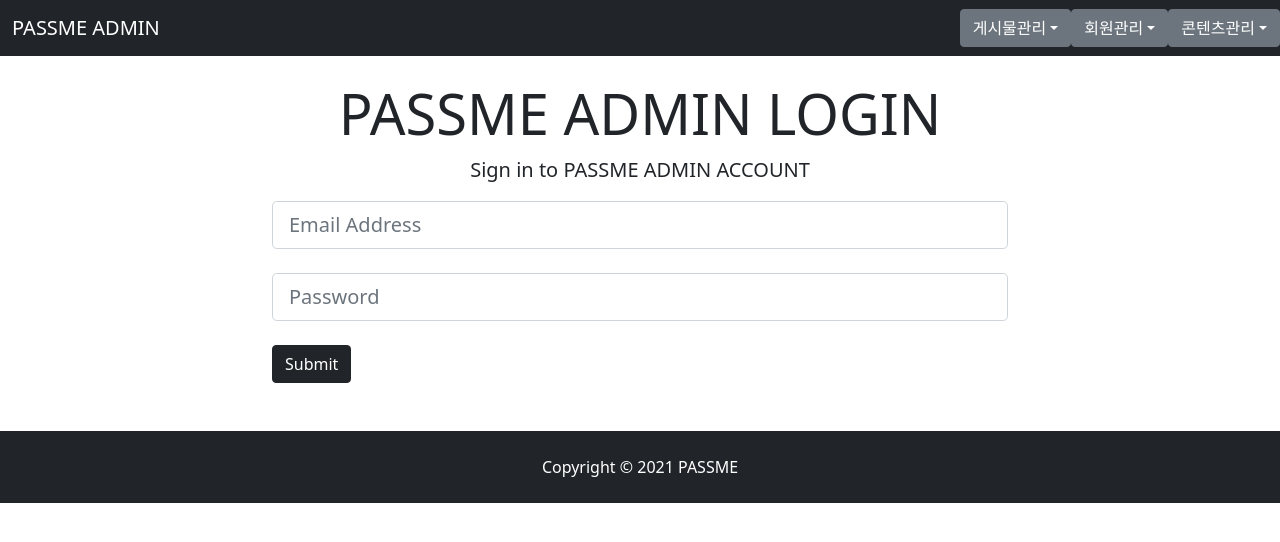
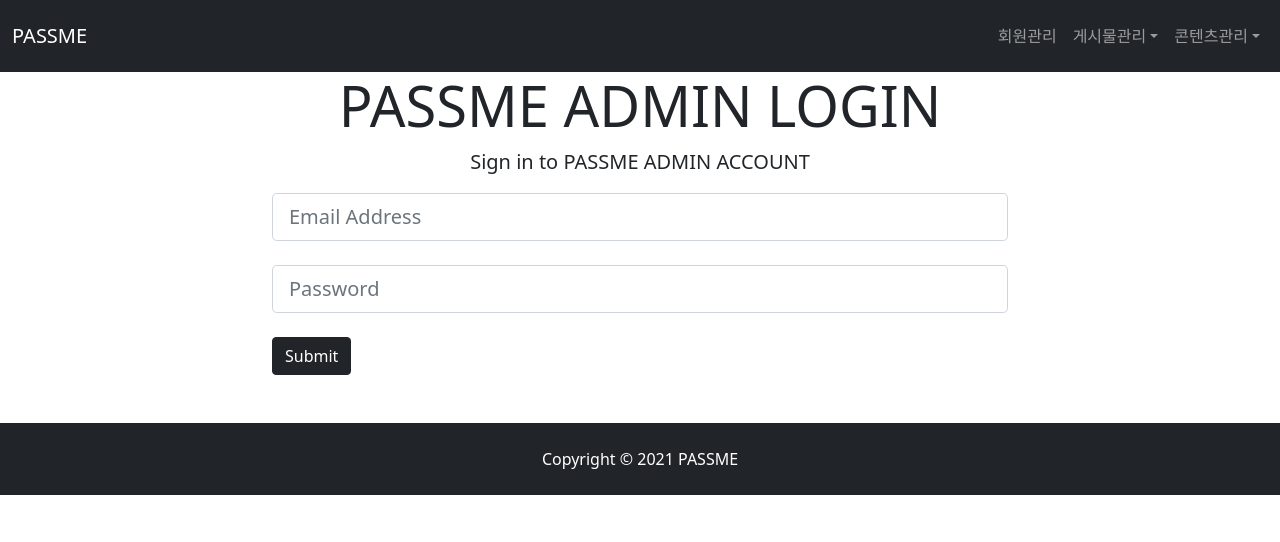
Before and after one commit to Jidaewook/passme_admin, a React (Create React App) app: page / in a window 1280 px wide. Shown: the top 542 px of the page. Built offline with nearby package versions, Linux system fonts and the light colour scheme.

Commit message:
Update Navbar/Title

```diff
--- a/src/components/Navibar.js
+++ b/src/components/Navibar.js
@@ -1,57 +1,60 @@
 import React from 'react';
+import { Collapse, Container, DropdownItem, DropdownMenu, DropdownToggle, Nav, Navbar, NavbarBrand, NavbarText, NavbarToggler, NavItem, NavLink, UncontrolledDropdown } from 'reactstrap';
 
 const Navibar = () => {
     return (
-        <nav
-            className='navbar navbar-expand-sm navbar-dark bg-dark mb-4'
-        >
-            <div
-                className='container'
-            >
-                <a
-                    className='navbar-brand'
-                >
-                    PASSME ADMIN
-                </a>
-                <button
-                    className='navbar-toggler'
-                    type='button'
-                    data-toggle='collapse'
-                    data-target="#mobile-nav"
-                >
-                    <span className='navbar-toggler-icon' />
-                </button>
-            </div>
-
-            <div className='dropdown'>
-                <button className='btn btn-secondary dropdown-toggle' type='button' id='dropdownMenu2' data-bs-toggle='dropdown' aria-expanded='false' >
-                    게시물관리
-                </button>
-                <ul className='dropdown-menu' aria-labelledby='dropdownMenu2'>
-                    <li><button className='dropdown-item' type='button'>공지사항</button></li>
-                    <li><button className='dropdown-item' type='button'>게시판</button></li>
-                </ul>
-            </div>
-            <div className="dropdown">
-                <button className="btn btn-secondary dropdown-toggle" type="button" id="dropdownMenu2" data-bs-toggle="dropdown" aria-expanded="false">
-                    회원관리
-                </button>
-                <ul className="dropdown-menu" aria-labelledby="dropdownMenu2">
-                    <li><button className="dropdown-item" type="button">회원정보</button></li>
-                </ul>
-            </div>
-            <div className="dropdown">
-                <button className="btn btn-secondary dropdown-toggle" type="button" id="dropdownMenu2" data-bs-toggle="dropdown" aria-expanded="false">
-                    콘텐츠관리
-                </button>
-                <ul className="dropdown-menu" aria-labelledby="dropdownMenu2">
-                    <li><button className="dropdown-item" type="button">NCS</button></li>
-                    <li><button className="dropdown-item" type="button">PSAT</button></li>
-                    <li><button className="dropdown-item" type="button">학습지</button></li>
-
-                </ul>
-            </div>
-        </nav>
+        <Navbar color='dark' dark expand='lg'>
+            <NavbarBrand className='me-auto' href='/'>PASSME</NavbarBrand>
+            <NavbarText>
+            <NavbarToggler
+                className="me-2"
+                onClick={function noRefCheck(){}}
+            />
+            <Collapse navbar>
+                <Nav className='me-auto' navbar>
+                    <NavItem>
+                        <NavLink href='/users'>
+                            회원관리
+                        </NavLink>
+                    </NavItem>
+                    <UncontrolledDropdown inNavbar nav>
+                        <DropdownToggle caret nav>
+                            게시물관리
+                        </DropdownToggle>
+                        <DropdownMenu right>
+                            <DropdownItem href='/bbs/notice'>
+                                공지사항
+                            </DropdownItem>
+                            <DropdownItem>
+                                자유게시판
+                            </DropdownItem>
+                            <DropdownItem>
+                                질문게시판
+                            </DropdownItem>
+                            <DropdownItem>
+                                합격수기
+                            </DropdownItem>
+                        </DropdownMenu>
+                    </UncontrolledDropdown>
+                    <UncontrolledDropdown
+                        inNavbar nav
+                    >
+                        <DropdownToggle caret nav>
+                            콘텐츠관리
+                        </DropdownToggle>
+                        <DropdownMenu right>
+                            <DropdownItem href='/contents/ncs'>
+                                NCS
+                            </DropdownItem>
+                            <DropdownItem href='/contents/psat'>
+                                PSAT
+                            </DropdownItem>
+                        </DropdownMenu>
+                    </UncontrolledDropdown>
+                </Nav>
+            </Collapse>
+            </NavbarText>
+        </Navbar>
     );
 };
 
--- a/src/pages/Userlist.js
+++ b/src/pages/Userlist.js
@@ -1,5 +1,7 @@
 import React, {useEffect, useState} from 'react';
 import axios from 'axios';
+import { Container, Table } from 'reactstrap';
+
 
 const Userlist = () => {
 
@@ -21,9 +23,13 @@ const Userlist = () => {
     }, [])
 
     return (
-        <div>
-                {/* {users.length} */}
-                <table class="table">
+        <Container>
+                <br />
+                <h1>
+                    USER DB
+                </h1>
+                <br />
+                <Table hover>
                 <thead>
                       <tr>
                         <th scope="col">UserId</th>
@@ -46,9 +52,9 @@ const Userlist = () => {
                 ))}
                                     </tbody>
 
-                </table>
+                </Table>
 
-        </div>
+        </Container>
     );
 };
 
--- a/src/pages/bbs/Notice.js
+++ b/src/pages/bbs/Notice.js
@@ -1,5 +1,6 @@
 import React, {useState, useEffect} from 'react';
 import axios from 'axios';
+import { Container, Table } from 'reactstrap';
 
 const Notice = () => {
     const [notice, setNotice] = useState([]);
@@ -21,15 +22,18 @@ const Notice = () => {
     }, [])
 
     return (
-        <div>
-            <table class="table">
+        <Container>
+            <br />
+            <h1>
+                NOTICE DB
+            </h1>
+            <br />
+            <Table hover>
                 <thead>
                     <tr>
                         <th scope="col">NoticeId</th>
                         <th scope="col">Title</th>
                         <th scope="col">Desc</th>
-                        <th scope="col">수정</th>
-                        <th scope="col">삭제</th>
                     </tr>
                 </thead>
                 <tbody>
@@ -39,15 +43,12 @@ const Notice = () => {
                                 <th scope="row">{u._id}</th>
                                 <td>{u.title}</td>
                                 <td>{u.desc}</td>
-                                <td><button type="button" class="btn btn-secondary">수정</button></td>
-                                <td><button type="button" class="btn btn-secondary">삭제</button></td>
-
                             </tr>
                         </>
                     ))}
                 </tbody>
-            </table>
-        </div>
+            </Table>
+        </Container>
     );
 };
 
--- a/src/pages/contents/Ncs.js
+++ b/src/pages/contents/Ncs.js
@@ -37,6 +37,12 @@ const Ncs = () => {
                     </Spinner>
                 )
                 : (
+                    <div>
+                        <br />
+                        <h1>
+                            NCS DB
+                        </h1>
+                        <br />
                     <Table hover>
                         <thead>
                             <tr>
@@ -63,6 +69,7 @@ const Ncs = () => {
                                 ))}
                             </tbody>
                         </Table>
+                    </div>
                 )
             }
         </Container>
--- a/src/pages/contents/Psat.js
+++ b/src/pages/contents/Psat.js
@@ -37,7 +37,13 @@ const Psat = () => {
 
                 )
                 : (
-                    <Table hover>
+                    <div>
+                        <br />
+                        <h1>
+                            PSAT DB
+                        </h1>
+                        <br />
+                        <Table hover>
                         <thead>
                             <tr>
                                 <th scope="col">PsatId</th>
@@ -63,6 +69,8 @@ const Psat = () => {
                             ))}
                         </tbody>
                     </Table>
+                    </div>
+
                 )
             }
 
```
Lines whose indentation alone changed are shown as unchanged.
